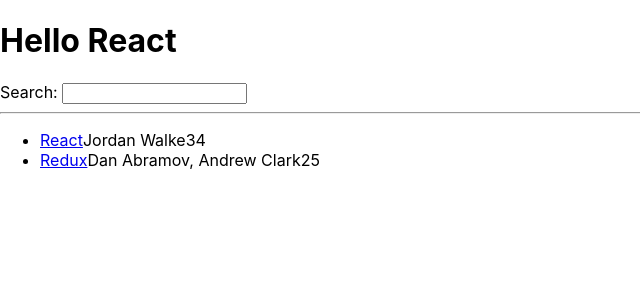
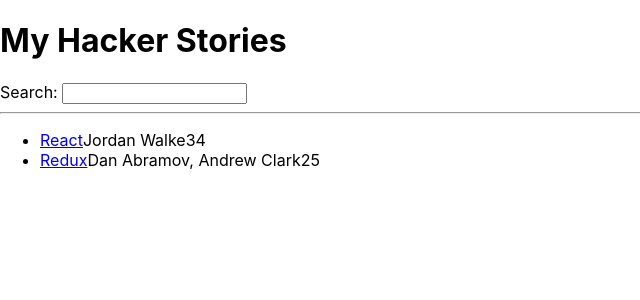
Before and after one commit to SimonjShurety/hacker-stories, a React (Create React App) app: page / in a window 1280 px wide. Shown: the top 300 px of the page, without its empty margins (0-640 px from the left). Built offline with nearby package versions, Linux system fonts and the light colour scheme.

Commit message:
Create List component

```diff
--- a/src/App.js
+++ b/src/App.js
@@ -22,10 +22,19 @@
 function App() {
   return (
     <div>
-      <h1>Hello {list[0].title}</h1>
+      <h1>My Hacker Stories</h1>
       <label htmlFor="search">Search: </label>
       <input id="search" type="text" />
+
       <hr />
+
+      <List />
+    </div>
+  );
+}
+
+function List() {
+  return (
     <ul>
       {list.map(function (item) {
         return (
@@ -40,7 +49,6 @@
         );
       })}
     </ul>
-    </div>
   );
 }
 
```
Also changed, not shown: src/index.js (+6 -6 lines). Lines whose indentation alone changed are shown as unchanged.
